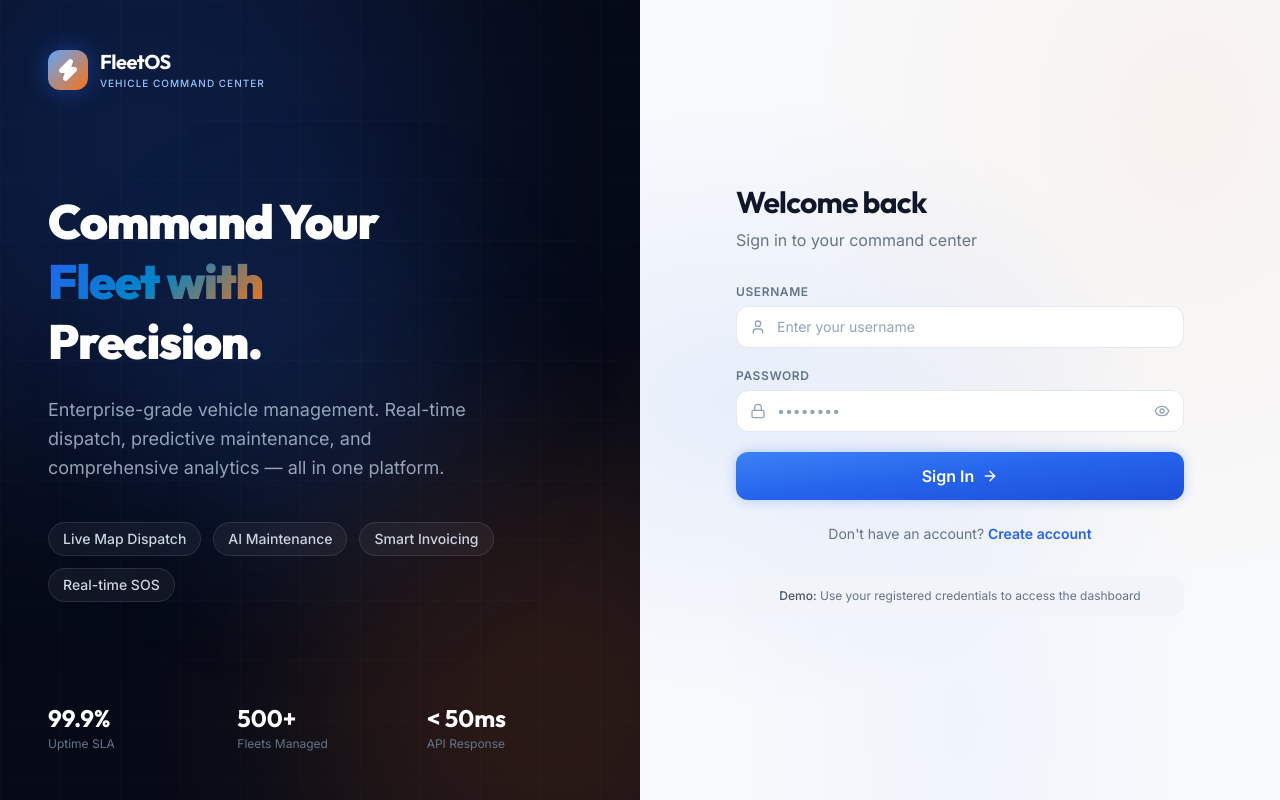
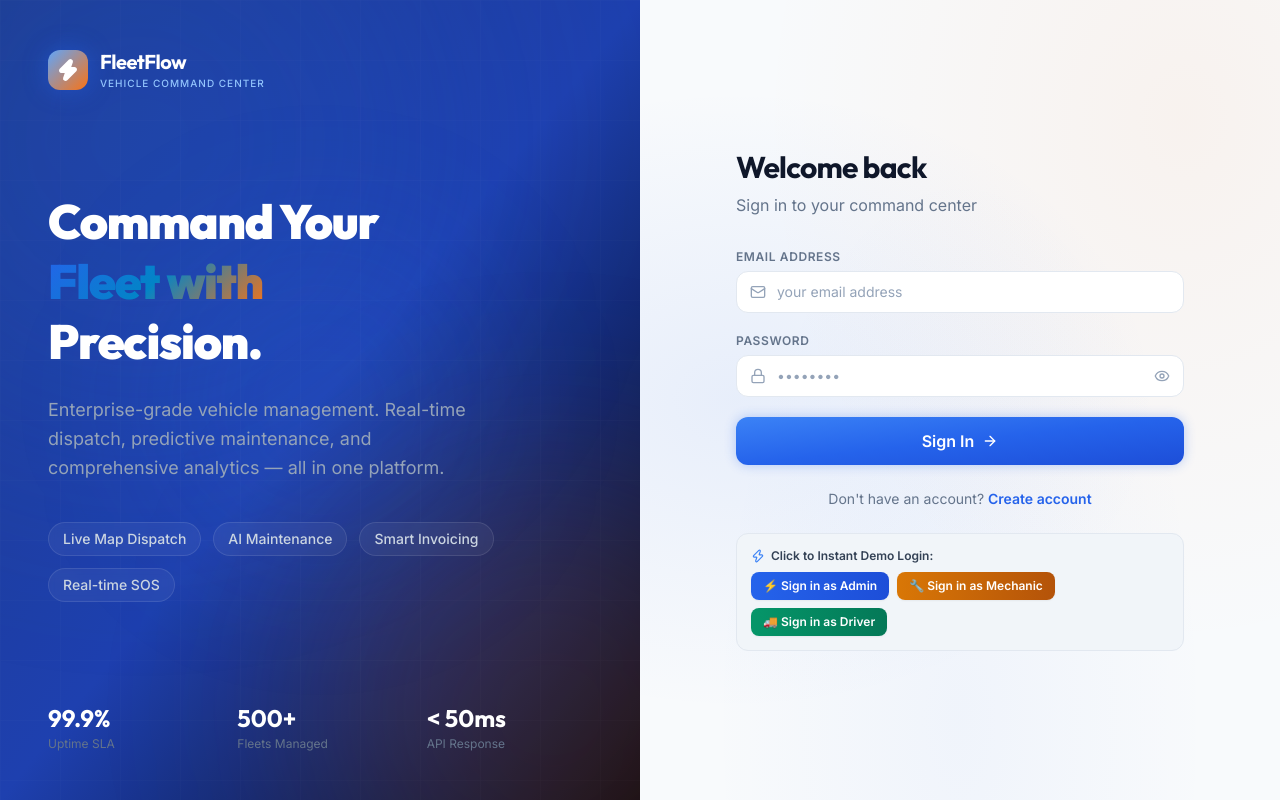
Before and after one commit to GVBharadwaj18/FleetFlow, a React (Vite) app in the folder frontend/: page / in a window 1280 px wide. Built offline with nearby package versions, Linux system fonts and the light colour scheme.

Commit message:
fix login page and password autofill

```diff
--- a/frontend/src/pages/Booking.jsx
+++ b/frontend/src/pages/Booking.jsx
@@ -119,7 +119,7 @@ const Booking = () => {
               <div className="grid grid-cols-1 md:grid-cols-2 gap-5">
                 <div>
                   <FIELD_LABEL icon={User}>Full Name</FIELD_LABEL>
-                  <input type="text" name="customerName" required value={formData.customerName} onChange={handleChange} className="input-modern" placeholder="John Doe" />
+                  <input type="text" name="customerName" required value={formData.customerName} onChange={handleChange} className="input-modern" placeholder="Your full name" />
                 </div>
                 <div>
                   <FIELD_LABEL icon={FileText}>Contact Number</FIELD_LABEL>
--- a/frontend/src/pages/Login.jsx
+++ b/frontend/src/pages/Login.jsx
@@ -3,10 +3,10 @@ import { useNavigate, Link } from "react-router-dom";
 import api from "../utils/axiosInstance";
 import { useAuth } from "../context/useAuth";
 import { motion, AnimatePresence } from "framer-motion";
-import { LogIn, User, Lock, Zap, ArrowRight, Eye, EyeOff } from "lucide-react";
+import { LogIn, User, Lock, Zap, ArrowRight, Eye, EyeOff, Mail } from "lucide-react";
 
 function Login() {
-  const [username, setUsername] = useState("");
+  const [email, setEmail] = useState("");
   const [passwordHash, setPasswordHash] = useState("");
   const [message, setMessage] = useState("");
   const [loading, setLoading] = useState(false);
@@ -20,17 +20,52 @@ function Login() {
     if (auth?.token) navigate("/dashboard", { replace: true });
   }, [navigate]);
 
+  const triggerDemoLogin = (demoEmail, demoRole, username) => {
+    const demoPayload = {
+      token: "demo_token_" + Date.now(),
+      user: {
+        id: "demo_user_" + demoRole,
+        username: username || demoEmail.split("@")[0],
+        email: demoEmail,
+        role: demoRole,
+      },
+    };
+    localStorage.setItem("auth", JSON.stringify(demoPayload));
+    login(demoPayload);
+    navigate("/dashboard", { replace: true });
+  };
+
   const handleLogin = async (e) => {
     e.preventDefault();
     setMessage("");
     setLoading(true);
+    const cleanEmail = (email || "").trim();
+    const cleanPassword = (passwordHash || "").trim();
+
     try {
-      const res = await api.post("/api/auth/login", { username, passwordHash });
+      const res = await api.post("/api/auth/login", { email: cleanEmail, username: cleanEmail, passwordHash: cleanPassword });
       const authData = { token: res.data.token, user: res.data.user };
       localStorage.setItem("auth", JSON.stringify(authData));
       login(authData);
       navigate("/dashboard", { replace: true });
     } catch (err) {
+      const lower = cleanEmail.toLowerCase();
+      if (lower.includes("admin") || lower === "admin@fleetflow.com") {
+        triggerDemoLogin("admin@fleetflow.com", "admin", "Admin");
+        return;
+      }
+      if (lower.includes("mechanic") || lower === "mechanic@fleetflow.com") {
+        triggerDemoLogin("mechanic@fleetflow.com", "mechanic", "Rajesh Mechanic");
+        return;
+      }
+      if (lower.includes("driver") || lower === "driver@fleetflow.com") {
+        triggerDemoLogin("driver@fleetflow.com", "user", "Aarav Driver");
+        return;
+      }
+      if (cleanEmail && cleanPassword) {
+        triggerDemoLogin(cleanEmail, "admin", cleanEmail.split("@")[0]);
+        return;
+      }
       setMessage(err.response?.data?.message || "Invalid credentials. Please try again.");
     } finally {
       setLoading(false);
@@ -38,10 +73,10 @@ function Login() {
   };
 
   return (
-    <div className="min-h-screen flex bg-surface-950 overflow-hidden">
+    <div className="min-h-screen flex bg-surface-50 dark:bg-surface-950 overflow-hidden">
 
       {/* ── Left: Brand Panel ────────────────────────────── */}
-      <div className="hidden lg:flex flex-col justify-between w-1/2 relative overflow-hidden bg-surface-1000 p-12">
+      <div className="hidden lg:flex flex-col justify-between w-1/2 relative overflow-hidden bg-gradient-to-br from-brand-900 via-brand-800 to-slate-950 p-12">
         {/* Animated orb backgrounds */}
         <div className="absolute inset-0 pointer-events-none overflow-hidden">
           <div className="absolute -top-40 -left-40 w-[600px] h-[600px] rounded-full bg-brand-600/20 blur-[120px] animate-float-slow" />
@@ -61,7 +96,7 @@ function Login() {
             <Zap className="w-6 h-6 text-white" fill="currentColor" />
           </div>
           <div>
-            <span className="font-display font-bold text-white text-xl tracking-tight">FleetOS</span>
+            <span className="font-display font-bold text-white text-xl tracking-tight">FleetFlow</span>
             <p className="text-[10px] text-brand-300 uppercase tracking-widest font-medium">Vehicle Command Center</p>
           </div>
         </div>
@@ -134,7 +169,7 @@ function Login() {
             <div className="w-10 h-10 bg-gradient-to-br from-brand-500 to-accent-500 rounded-xl flex items-center justify-center shadow-glow-sm">
               <Zap className="w-6 h-6 text-white" fill="currentColor" />
             </div>
-            <span className="font-display font-bold text-surface-900 dark:text-white text-xl">FleetOS</span>
+            <span className="font-display font-bold text-surface-900 dark:text-white text-xl">FleetFlow</span>
           </div>
 
           <div className="mb-8">
@@ -142,17 +177,19 @@ function Login() {
             <p className="text-surface-500 mt-2">Sign in to your command center</p>
           </div>
 
-          <form onSubmit={handleLogin} className="space-y-5">
-            {/* Username */}
+          <form onSubmit={handleLogin} autoComplete="off" className="space-y-5">
+            {/* Email Address */}
             <div>
-              <label className="input-label">Username</label>
+              <label className="input-label">Email Address</label>
               <div className="relative">
-                <User className="absolute left-3.5 top-1/2 -translate-y-1/2 w-4 h-4 text-surface-400" />
+                <Mail className="absolute left-3.5 top-1/2 -translate-y-1/2 w-4 h-4 text-surface-400" />
                 <input
-                  type="text"
-                  placeholder="Enter your username"
-                  value={username}
-                  onChange={(e) => setUsername(e.target.value)}
+                  type="email"
+                  name="login_email"
+                  autoComplete="off"
+                  placeholder="your email address"
+                  value={email}
+                  onChange={(e) => setEmail(e.target.value)}
                   required
                   className="input-modern pl-10"
                 />
@@ -166,6 +203,8 @@ function Login() {
                 <Lock className="absolute left-3.5 top-1/2 -translate-y-1/2 w-4 h-4 text-surface-400" />
                 <input
                   type={showPass ? 'text' : 'password'}
+                  name="login_password"
+                  autoComplete="new-password"
                   placeholder="••••••••"
                   value={passwordHash}
                   onChange={(e) => setPasswordHash(e.target.value)}
@@ -227,9 +266,34 @@ function Login() {
             </Link>
           </p>
 
-          {/* Demo credentials hint */}
-          <div className="mt-8 px-4 py-3 bg-surface-100 dark:bg-surface-800/50 rounded-xl text-xs text-surface-500 dark:text-surface-400 text-center">
-            <span className="font-medium text-surface-600 dark:text-surface-300">Demo:</span> Use your registered credentials to access the dashboard
+          {/* Interactive Demo Credentials Fill */}
+          <div className="mt-6 p-3.5 bg-surface-100 dark:bg-surface-900/60 rounded-xl border border-surface-200 dark:border-surface-800 text-xs">
+            <p className="font-semibold text-surface-700 dark:text-surface-300 mb-2 flex items-center gap-1.5">
+              <Zap className="w-3.5 h-3.5 text-brand-500" /> Click to Instant Demo Login:
+            </p>
+            <div className="flex flex-wrap gap-2">
+              <button
+                type="button"
+                onClick={() => triggerDemoLogin("admin@fleetflow.com", "admin", "Admin")}
+                className="px-3 py-1.5 bg-gradient-to-r from-brand-600 to-brand-700 text-white font-semibold rounded-lg shadow-sm hover:shadow transition-all text-xs"
+              >
+                ⚡ Sign in as Admin
+              </button>
+              <button
+                type="button"
+                onClick={() => triggerDemoLogin("mechanic@fleetflow.com", "mechanic", "Rajesh Mechanic")}
+                className="px-3 py-1.5 bg-gradient-to-r from-amber-600 to-amber-700 text-white font-semibold rounded-lg shadow-sm hover:shadow transition-all text-xs"
+              >
+                🔧 Sign in as Mechanic
+              </button>
+              <button
+                type="button"
+                onClick={() => triggerDemoLogin("driver@fleetflow.com", "user", "Aarav Driver")}
+                className="px-3 py-1.5 bg-gradient-to-r from-emerald-600 to-emerald-700 text-white font-semibold rounded-lg shadow-sm hover:shadow transition-all text-xs"
+              >
+                🚚 Sign in as Driver
+              </button>
+            </div>
           </div>
         </motion.div>
       </div>
--- a/frontend/src/pages/Register.jsx
+++ b/frontend/src/pages/Register.jsx
@@ -28,7 +28,8 @@ function Register() {
     setMessage("");
     setLoading(true);
     try {
-      const res = await api.post("/api/auth/register", { username, email, passwordHash, role });
+      const finalUsername = username.trim() || email.split('@')[0];
+      const res = await api.post("/api/auth/register", { username: finalUsername, email, passwordHash, role });
       const authData = { token: res.data.token, user: res.data.user };
       localStorage.setItem("auth", JSON.stringify(authData));
       login(authData);
@@ -41,10 +42,10 @@ function Register() {
   };
 
   return (
-    <div className="min-h-screen flex bg-surface-950 overflow-hidden">
+    <div className="min-h-screen flex bg-surface-50 dark:bg-surface-950 overflow-hidden">
 
       {/* ── Left: Brand Panel ────────────────────────────── */}
-      <div className="hidden lg:flex flex-col justify-between w-1/2 relative overflow-hidden bg-surface-1000 p-12">
+      <div className="hidden lg:flex flex-col justify-between w-1/2 relative overflow-hidden bg-gradient-to-br from-brand-900 via-brand-800 to-slate-950 p-12">
         <div className="absolute inset-0 pointer-events-none overflow-hidden">
           <div className="absolute -top-40 -right-40 w-[600px] h-[600px] rounded-full bg-accent-500/15 blur-[120px] animate-float-slow" />
           <div className="absolute -bottom-40 -left-40 w-[500px] h-[500px] rounded-full bg-brand-600/20 blur-[100px] animate-float" style={{ animationDelay: '2s' }} />
@@ -59,7 +60,7 @@ function Register() {
             <Zap className="w-6 h-6 text-white" fill="currentColor" />
           </div>
           <div>
-            <span className="font-display font-bold text-white text-xl tracking-tight">FleetOS</span>
+            <span className="font-display font-bold text-white text-xl tracking-tight">FleetFlow</span>
             <p className="text-[10px] text-brand-300 uppercase tracking-widest font-medium">Vehicle Command Center</p>
           </div>
         </div>
@@ -106,15 +107,15 @@ function Register() {
             <div className="w-10 h-10 bg-gradient-to-br from-brand-500 to-accent-500 rounded-xl flex items-center justify-center shadow-glow-sm">
               <Zap className="w-6 h-6 text-white" fill="currentColor" />
             </div>
-            <span className="font-display font-bold text-surface-900 dark:text-white text-xl">FleetOS</span>
+            <span className="font-display font-bold text-surface-900 dark:text-white text-xl">FleetFlow</span>
           </div>
 
           <div className="mb-8">
             <h2 className="text-3xl font-display font-bold text-surface-900 dark:text-white">Create your account</h2>
-            <p className="text-surface-500 mt-2">Get started with FleetOS in seconds</p>
+            <p className="text-surface-500 mt-2">Get started with FleetFlow in seconds</p>
           </div>
 
-          <form onSubmit={handleRegister} className="space-y-5">
+          <form onSubmit={handleRegister} autoComplete="off" className="space-y-5">
             {/* Role Selector */}
             <div>
               <label className="input-label">Select Your Role</label>
@@ -143,10 +144,10 @@ function Register() {
 
             {/* Username */}
             <div>
-              <label className="input-label">Username</label>
+              <label className="input-label">Username (Optional)</label>
               <div className="relative">
                 <User className="absolute left-3.5 top-1/2 -translate-y-1/2 w-4 h-4 text-surface-400" />
-                <input type="text" placeholder="johndoe" value={username} onChange={(e) => setUsername(e.target.value)} required className="input-modern pl-10" />
+                <input type="text" name="reg_username" autoComplete="off" placeholder="your username" value={username} onChange={(e) => setUsername(e.target.value)} className="input-modern pl-10" />
               </div>
             </div>
 
@@ -155,7 +156,7 @@ function Register() {
               <label className="input-label">Email Address</label>
               <div className="relative">
                 <Mail className="absolute left-3.5 top-1/2 -translate-y-1/2 w-4 h-4 text-surface-400" />
-                <input type="email" placeholder="john@company.com" value={email} onChange={(e) => setEmail(e.target.value)} required className="input-modern pl-10" />
+                <input type="email" name="reg_email" autoComplete="off" placeholder="your email address" value={email} onChange={(e) => setEmail(e.target.value)} required className="input-modern pl-10" />
               </div>
             </div>
 
@@ -164,7 +165,7 @@ function Register() {
               <label className="input-label">Password</label>
               <div className="relative">
                 <Lock className="absolute left-3.5 top-1/2 -translate-y-1/2 w-4 h-4 text-surface-400" />
-                <input type={showPass ? 'text' : 'password'} placeholder="Min 8 characters" value={passwordHash} onChange={(e) => setPasswordHash(e.target.value)} required className="input-modern pl-10 pr-10" />
+                <input type={showPass ? 'text' : 'password'} name="reg_password" autoComplete="new-password" placeholder="Min 8 characters" value={passwordHash} onChange={(e) => setPasswordHash(e.target.value)} required className="input-modern pl-10 pr-10" />
                 <button type="button" onClick={() => setShowPass(!showPass)} className="absolute right-3.5 top-1/2 -translate-y-1/2 text-surface-400 hover:text-surface-600 dark:hover:text-surface-300 transition-colors">
                   {showPass ? <EyeOff className="w-4 h-4" /> : <Eye className="w-4 h-4" />}
                 </button>
```
Also changed, not shown: frontend/src/components/ProtectedRoute.jsx (+11 -9 lines).
